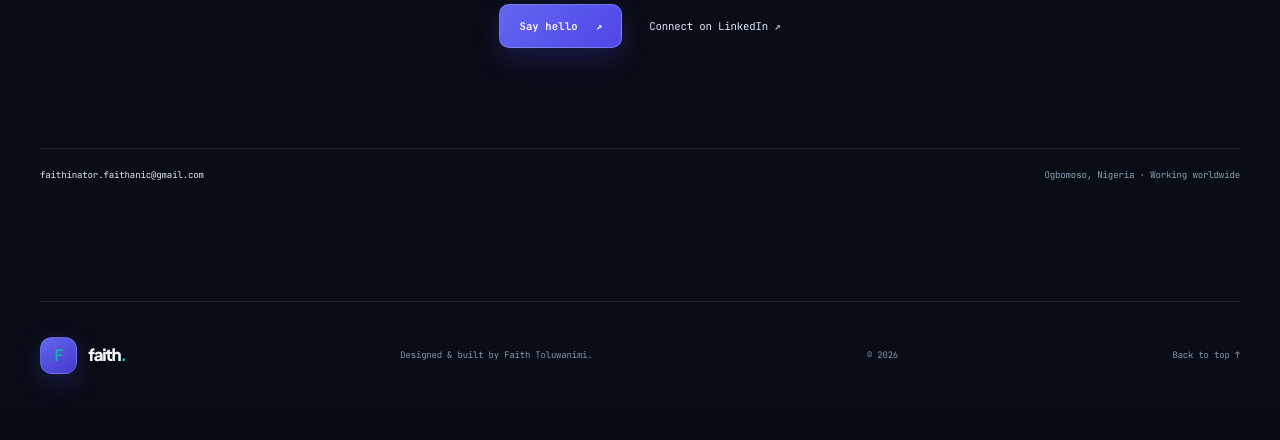
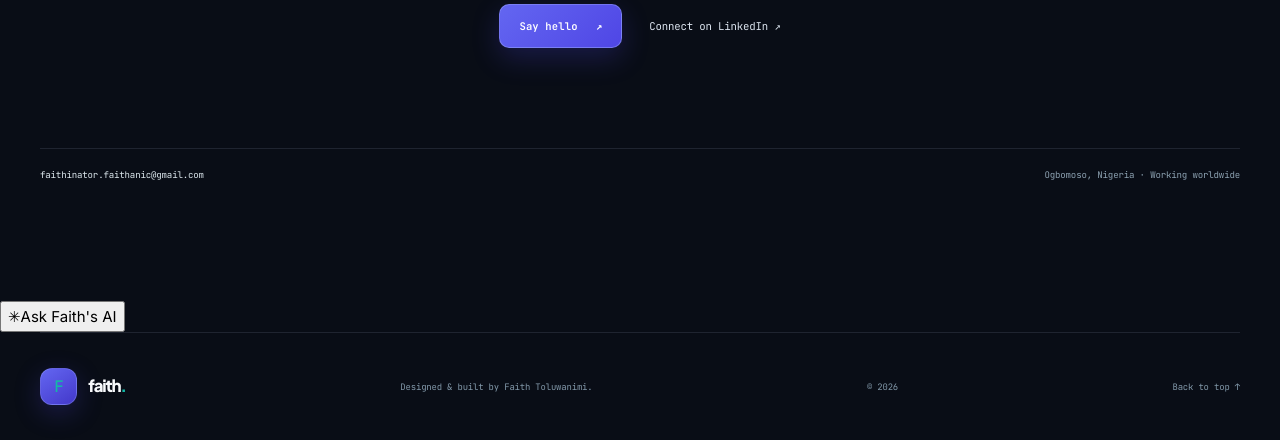
Before and after one commit to faithinator-dev/OfficialFaithToluRoom, a Node server app: page / in a window 1280 px wide. Shown: the part 5065-5505 px from the top of the page. Before the commit the page ends 5454 px from the top, so only its background shows below. Run offline with Node 20, Linux system fonts and the light colour scheme; some libraries are stand-ins or nearby versions.

Commit message:
Add accessible portfolio AI assistant widget

```diff
--- a/views/index.ejs
+++ b/views/index.ejs
@@ -138,6 +138,36 @@
     </section>
   </main>
 
+  <aside class="faith-assistant" id="faith-assistant" aria-label="Faith portfolio AI assistant">
+    <section class="assistant-panel" id="assistant-panel" aria-labelledby="assistant-title" hidden>
+      <header class="assistant-header">
+        <div class="assistant-avatar" aria-hidden="true">F<span>AI</span></div>
+        <div class="assistant-heading"><strong id="assistant-title">Ask Faith's AI</strong><span><i></i> Portfolio guide</span></div>
+        <button class="assistant-close" id="assistant-close" type="button" aria-label="Close assistant">×</button>
+      </header>
+      <div class="assistant-intro" id="assistant-intro">
+        <p class="assistant-kicker">CODEWITHFAITH · AI GUIDE</p>
+        <h3>What would you like to know?</h3>
+        <p>Ask about Faith's projects, technical interests, skills or how to get in touch.</p>
+        <div class="assistant-suggestions">
+          <button type="button" data-question="Which projects best demonstrate Faith's backend skills?">Backend projects</button>
+          <button type="button" data-question="What technologies does Faith work with?">Tech stack</button>
+          <button type="button" data-question="Tell me about Faith's mobile development projects.">Mobile projects</button>
+        </div>
+      </div>
+      <div class="assistant-messages" id="assistant-messages" role="log" aria-live="polite" aria-relevant="additions"></div>
+      <form class="assistant-form" id="assistant-form">
+        <label class="sr-only" for="assistant-input">Ask a question about Faith's portfolio</label>
+        <textarea id="assistant-input" name="prompt" rows="1" maxlength="1200" placeholder="Ask me anything about this portfolio…" required></textarea>
+        <button type="submit" id="assistant-send" aria-label="Send message">↑</button>
+      </form>
+      <p class="assistant-disclaimer">AI-generated answers can be imperfect. For confirmed details, contact Faith directly.</p>
+    </section>
+    <button class="assistant-launcher" id="assistant-launcher" type="button" aria-expanded="false" aria-controls="assistant-panel">
+      <span class="assistant-launch-icon" aria-hidden="true">✳</span><span>Ask Faith's AI</span><span class="assistant-launch-dot"></span>
+    </button>
+  </aside>
+
   <footer class="site-footer page-width"><a class="wordmark" href="#home"><span class="wordmark-mark">F</span><span>faith<span class="wordmark-dot">.</span></span></a><p>Designed & built by Faith Toluwanimi.</p><span>© <%= year %></span><a href="#home" class="back-top">Back to top ↑</a></footer>
 </body>
 </html>
```
